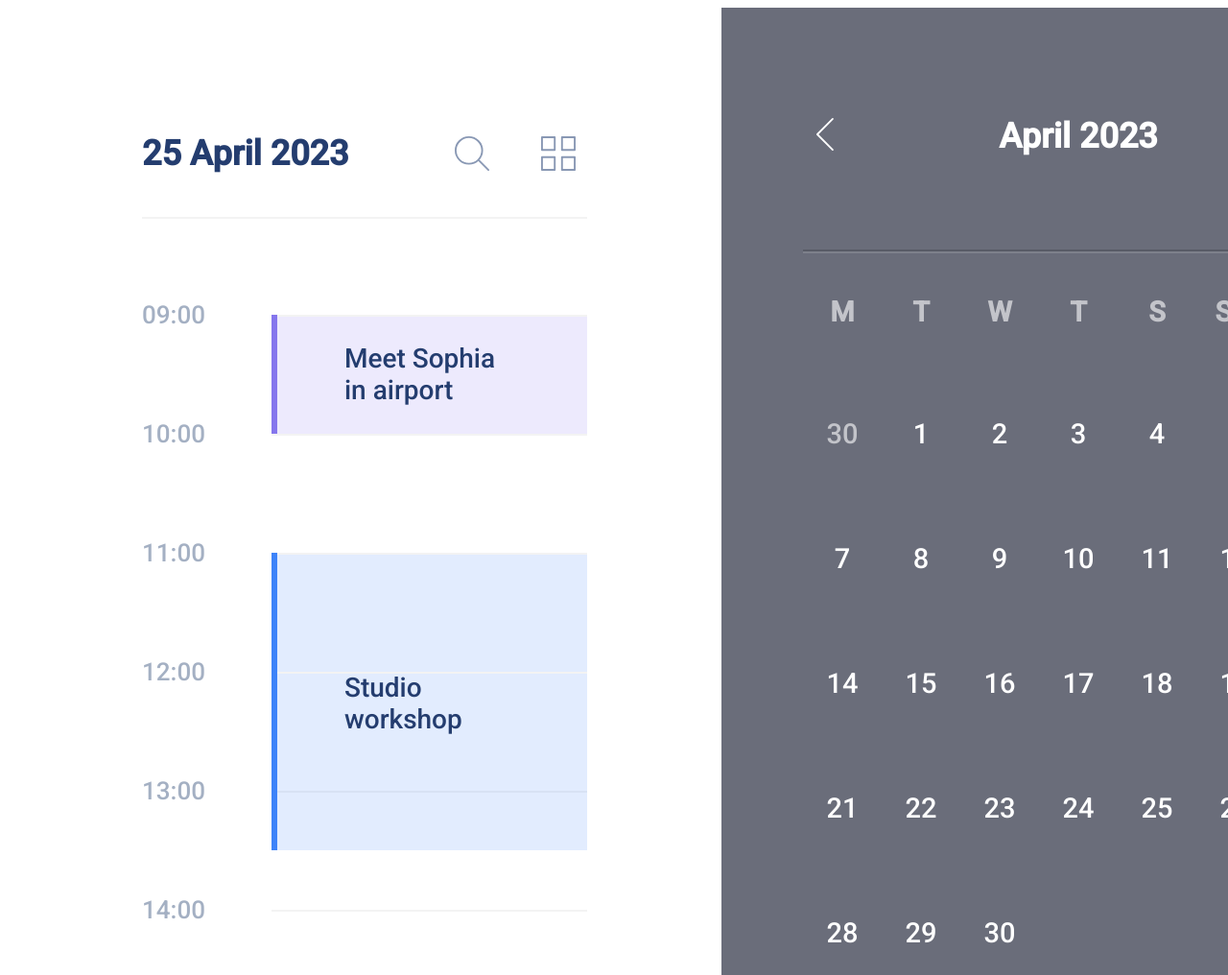
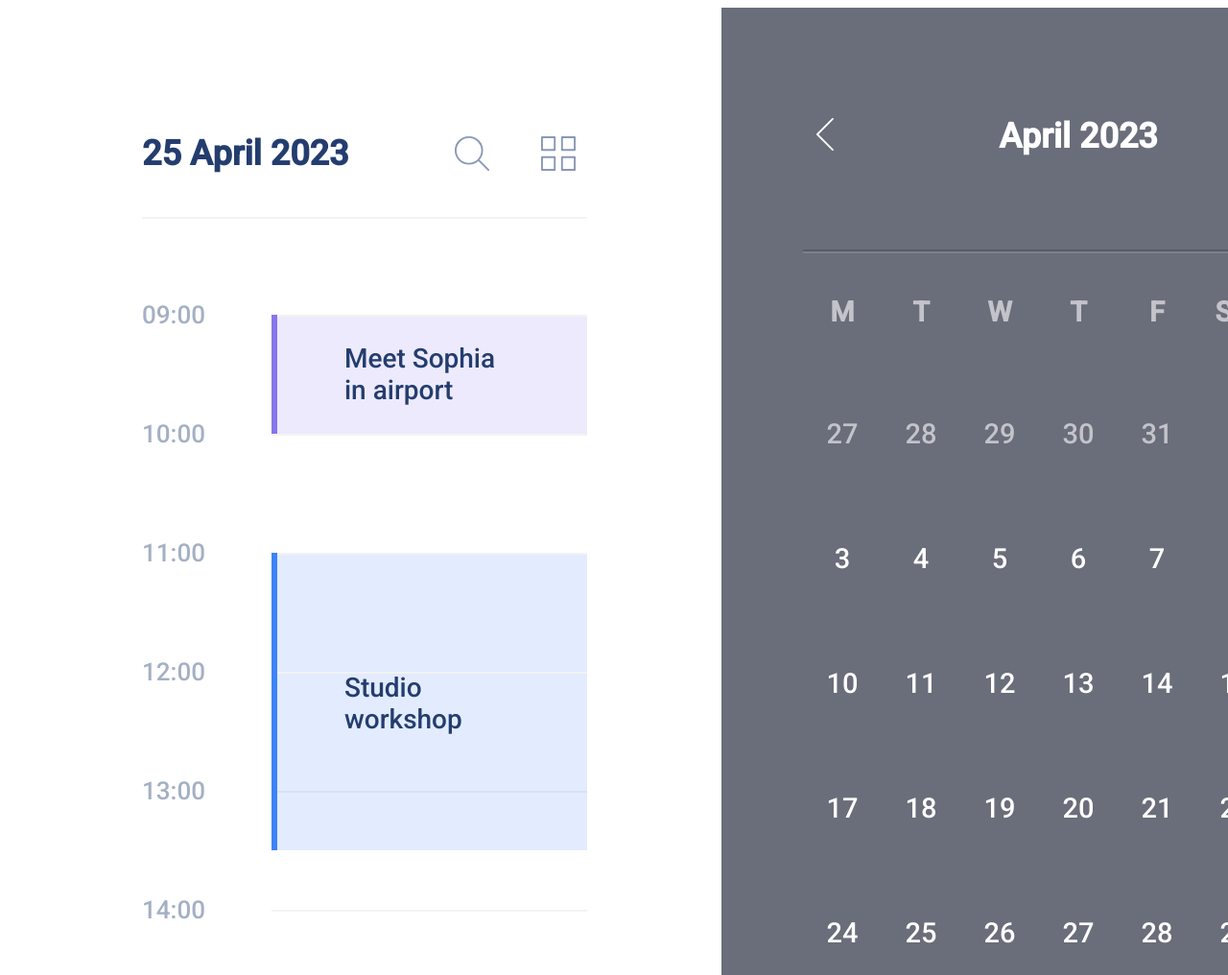
Before and after one commit to pavlykravlyk/calendar, a plain HTML site: page index.html in a window 1280 px wide. Shown: the top 1016 px of the page at 96% size. Drawn offline with Linux system fonts and the light colour scheme.

Commit message:
add prev and next days

```diff
--- a/index.html
+++ b/index.html
@@ -103,15 +103,7 @@
 
             <table class="nav-bar__table">
                 <thead class="table__header">
-                    <tr class="table__row">
-                        <th class="table__cell"><span class="day-cell">M</span></th>
-                        <th class="table__cell"><span class="day-cell">T</span></th>
-                        <th class="table__cell"><span class="day-cell">W</span></th>
-                        <th class="table__cell"><span class="day-cell">T</span></th>
-                        <th class="table__cell"><span class="day-cell">S</span></th>
-                        <th class="table__cell"><span class="day-cell">Sat</span></th>
-                        <th class="table__cell"><span class="day-cell">Sun</span></th>
-                    </tr>
+                    <tr class="table__row table-head__row-js"></tr>
                 </thead>
                 <tbody class="table__body">
                     <tr class="table__row">
@@ -159,8 +151,15 @@
                         <td class="table__cell"><span class="day-cell"></span></td>
                         <td class="table__cell"><span class="day-cell"></span></td>
                     </tr>
-
-
+                    <tr class="table__row">
+                        <td class="table__cell"><span class="day-cell"></span></td>
+                        <td class="table__cell"><span class="day-cell"></span></td>
+                        <td class="table__cell"><span class="day-cell"></span></td>
+                        <td class="table__cell"><span class="day-cell"></span></td>
+                        <td class="table__cell"><span class="day-cell"></span></td>
+                        <td class="table__cell"><span class="day-cell"></span></td>
+                        <td class="table__cell"><span class="day-cell"></span></td>
+                    </tr>
                 </tbody>
             </table>
 
@@ -181,6 +180,6 @@
         </div>
     </main>
 
-    <script src="./index.js" type="module" defer></script>
+    <script src="./js/index.js" type="module" defer></script>
 </body>
 </html>
--- a/index.js
+++ /dev/null
@@ -1,51 +0,0 @@
-// Get Elements from HTML
-const panelTitleEl = document.querySelector(".panel__title");
-const sliderTitleEl = document.querySelector(".slider__title");
-const dayCellEl = document.querySelectorAll(".table__body .day-cell");
-
-
-// Create Date and Time Values
-const date = new Date();
-const currentDate = date.getDate();
-const currentMonth = date.getMonth();
-const currentYear = date.getFullYear();
-const monthNames = ["January", "February", "March", "April", "May", "June", "July", "August", "September", "October", "November", "December"];
-const currentMonthName = monthNames[currentMonth];
-const firstDayOfCurrentMonth = new Date(currentYear, currentMonth, 1);
-const firstDayOfPrevMonth = new Date(currentYear, currentMonth - 1, 1);
-const lastDayOfMonth = new Date(currentYear, currentMonth + 1, 0);
-const lastDayOfPrevMonth = new Date(currentYear, currentMonth, 0);
-const firstDayOfNextMonth = new Date(currentYear, currentMonth + 1);
-console.log(date)
-const currentDay = date.getDay(firstDayOfCurrentMonth);
-
-// Push Values into HTML
-panelTitleEl.innerText = `${currentDate} ${currentMonthName} ${currentYear}`;
-sliderTitleEl.innerText = `${currentMonthName} ${currentYear}`;
-
-// Current Days of the Month
-for (let i = firstDayOfCurrentMonth.getDate(); i <= lastDayOfMonth.getDate(); i += 1) {
-    const idxDayCorr = (i - 1) + (currentDay - 1)
-    console.log(i)
-    dayCellEl[idxDayCorr].innerText = i;
-
-    dayCellEl[idxDayCorr].addEventListener("mouseover", onMouseOver);
-    dayCellEl[idxDayCorr].addEventListener("mouseleave", onMouseLeave)
-};
-
-// Previous Days of the Month
-for (let i = 1; i < currentDay; i += 1) {
-    dayCellEl[i - 1].innerText = (i + 1) + (lastDayOfMonth.getDate() - currentDay);
-    dayCellEl[i - 1].style.opacity = "0.6";
-}
-
-// Mouse Events
-function onMouseOver(event) {
-    event.target.style.backgroundColor = "var(--accent-color)";
-    event.target.style.cursor = "pointer";
-}
-
-function onMouseLeave(event) {
-    event.target.style.backgroundColor = "unset";
-    event.target.style.cursor = "unset"
-}
--- /dev/null
+++ b/js/index.js
@@ -0,0 +1,69 @@
+// Get Elements from HTML
+const refs = {
+    panelTitleEl: document.querySelector(".panel__title"),
+    sliderTitleEl: document.querySelector(".slider__title"),
+    dayCellEl: document.querySelectorAll(".table__body .day-cell"),
+    tableHeadEl: document.querySelector(".table-head__row-js"),
+};
+const { panelTitleEl, sliderTitleEl, dayCellEl, tableHeadEl } = refs;
+
+// Create Date and Time Values
+const date = new Date();
+const currentDate = date.getDate();
+const currentMonth = date.getMonth();
+const currentYear = date.getFullYear();
+
+const monthNames = ["January", "February", "March", "April", "May", "June", "July", "August", "September", "October", "November", "December"];
+const dayNames = ["M", "T", "W", "T", "F", "Sat", "Sun"]
+const currentMonthName = monthNames[currentMonth];
+const currentWeekDay = (day) => day.getDay() === 0 ? day.getDay() + 6 : day.getDay() - 1;
+const datesArr = [];
+
+const firstDayOfCurrentMonth = new Date(currentYear, currentMonth, 1);
+const firstDayOfPrevMonth = new Date(currentYear, currentMonth - 1, 1);
+const lastDayOfCurrentMonth = new Date(currentYear, currentMonth + 1, 0);
+const lastDayOfPrevMonth = new Date(currentYear, currentMonth, 0);
+const firstDayOfNextMonth = new Date(currentYear, currentMonth + 1);
+
+// Push Values into HTML
+panelTitleEl.innerText = `${currentDate} ${currentMonthName} ${currentYear}`;
+sliderTitleEl.innerText = `${currentMonthName} ${currentYear}`;
+
+const createCalenderHeaderMarkup = (weekDays) => {
+    return weekDays.map(weekDay => {
+        return `<th class="table__cell"><span class="day-cell">${weekDay}</span></th>`
+    }).join("")
+};
+tableHeadEl.insertAdjacentHTML("beforeend", createCalenderHeaderMarkup(dayNames));
+
+// Previous Days of the Month
+for (let i = lastDayOfPrevMonth.getDate() - currentWeekDay(firstDayOfCurrentMonth) + 1; i <= lastDayOfPrevMonth.getDate(); i += 1) {
+    datesArr.push(i);
+    dayCellEl[lastDayOfPrevMonth.getDate() - i].style.opacity = "0.6";
+};
+// Current Days of the Month
+for (let i = firstDayOfCurrentMonth.getDate(); i <= lastDayOfCurrentMonth.getDate(); i += 1) {
+    datesArr.push(i);
+    dayCellEl[i - 1 + currentWeekDay(firstDayOfCurrentMonth)].addEventListener("mouseover", onMouseOver);
+    dayCellEl[i - 1 + currentWeekDay(firstDayOfCurrentMonth)].addEventListener("mouseleave", onMouseLeave)
+};
+// Next Days of the Month
+for (let i = currentWeekDay(firstDayOfNextMonth) + 1; i <= 7; i += 1) {
+    if (!currentWeekDay(firstDayOfNextMonth) + 1 === 1) {
+        datesArr.push(i - currentWeekDay(firstDayOfNextMonth));
+        dayCellEl[datesArr.length - 1].style.opacity = "0.6";
+    }
+};
+
+datesArr.map((value, idx) => dayCellEl[idx].innerText = value)
+
+// Mouse Events
+function onMouseOver(event) {
+    event.target.style.backgroundColor = "var(--accent-color)";
+    event.target.style.cursor = "pointer";
+    };
+
+function onMouseLeave(event) {
+    event.target.style.backgroundColor = "unset";
+    event.target.style.cursor = "unset"
+    };
```
Also changed, not shown: styles/styles.css (+0 -15 lines).
